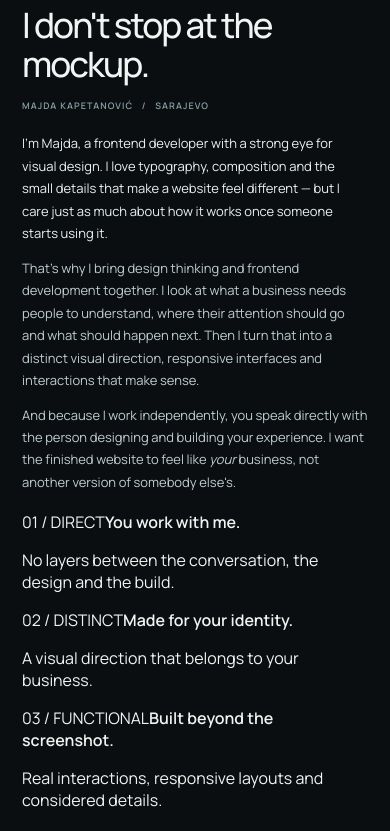
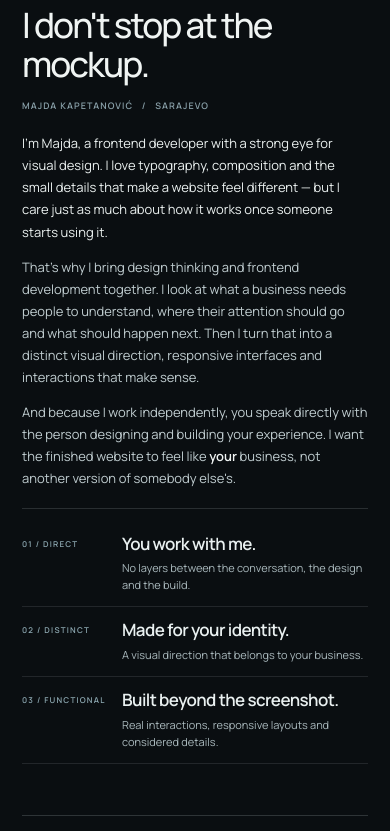
Before and after one commit to majda03/PORTFOLIOM, a plain HTML site: page index.html in a window 390 px wide. Shown: the part 3186-4017 px from the top of the page. Drawn offline with Linux system fonts and the light colour scheme; a web font is replaced by a local one.

Commit message:
Art-direct a compact client-focused personal promise on mobile and desktop

```diff
--- a/portfolio.css
+++ b/portfolio.css
@@ -1266,3 +1266,30 @@ body{background:#080a0c;color:var(--ivory)}
 .v4-case-link:hover,.v4-case-link:focus-visible{color:#fff;border-color:#fff}
 .v4-case-link span{font-size:13px;line-height:1.1}
 @media(prefers-reduced-motion:reduce){.v4-case-link{transition:none}}
+
+/* A personal proposition, not a second gallery. */
+.v4-about__identity h3{max-width:12ch}
+.v4-about__story{gap:13px}
+.v4-about__story p{line-height:1.72}
+.v4-about__story em{font-style:normal;color:#f0f4f3;font-weight:600}
+.v4-about__reasons{
+  grid-column:1/-1;
+  display:grid;
+  grid-template-columns:repeat(3,minmax(0,1fr));
+  gap:clamp(20px,3.5vw,58px);
+  padding-top:clamp(23px,3vw,38px);
+  border-top:1px solid rgba(223,237,241,.14);
+}
+.v4-about__reasons>div{display:flex;flex-direction:column;align-items:flex-start;gap:10px}
+.v4-about__reasons span{font:600 9px/1.5 var(--sans);letter-spacing:.15em;color:#8da8b1}
+.v4-about__reasons strong{font:600 clamp(17px,1.55vw,24px)/1.22 var(--sans);letter-spacing:-.035em;color:#e9f0f0}
+.v4-about__reasons p{font:400 clamp(11px,.96vw,13px)/1.72 var(--sans);color:#a9b8bc;margin:0;max-width:33ch}
+@media(max-width:700px){
+.v4-about__identity h3{max-width:14ch}
+.v4-about__story p{font-size:13px;line-height:1.7}
+.v4-about__reasons{grid-template-columns:1fr;gap:0;padding-top:12px}
+.v4-about__reasons>div{display:grid;grid-template-columns:88px minmax(0,1fr);gap:5px 12px;padding:13px 0;border-bottom:1px solid rgba(223,237,241,.11)}
+.v4-about__reasons span{grid-row:1/3;font-size:8px;padding-top:4px}
+.v4-about__reasons strong{font-size:17px}
+.v4-about__reasons p{font-size:11px;line-height:1.55;max-width:none}
+}
```
